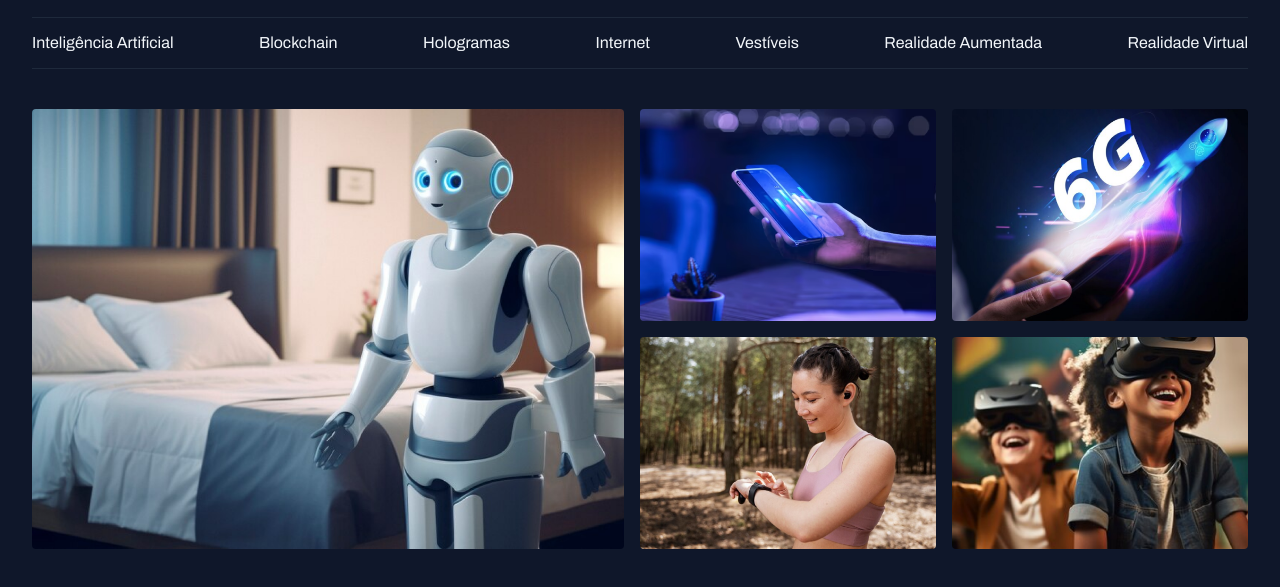
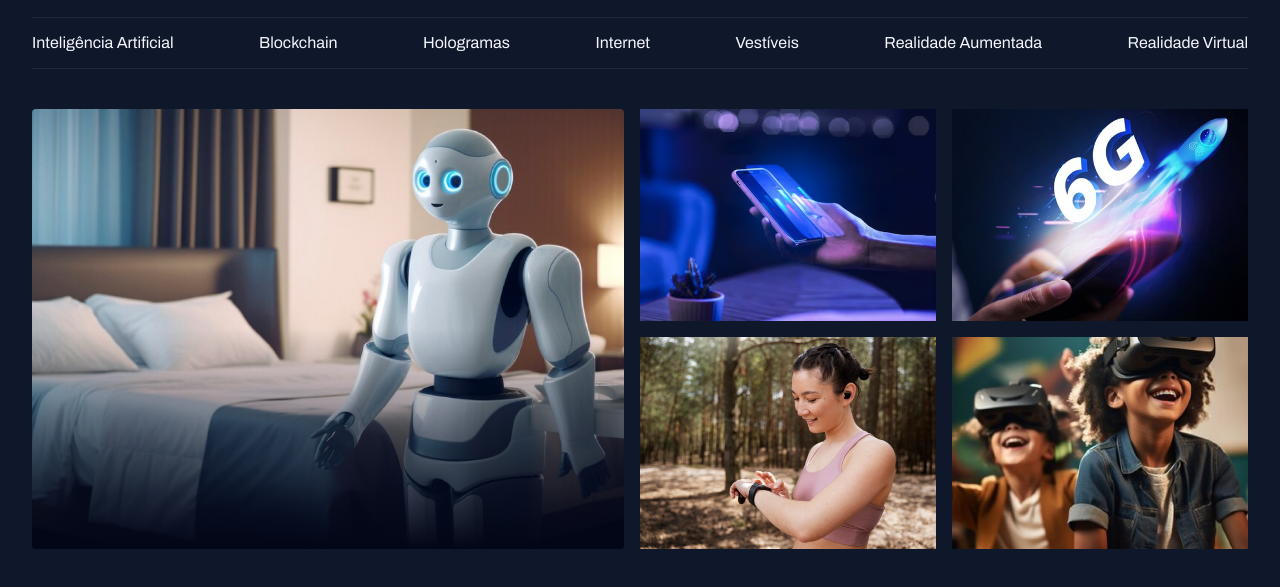
Before and after one commit to ThomasLossio/projeto-portal-de-noticias-grid, a plain HTML site: page index.html in a window 1280 px wide. Shown: the part 55-642 px from the top of the page. Drawn offline with Linux system fonts and the light colour scheme.

Commit message:
Adicionando fundo com degradê

```diff
--- a/index.html
+++ b/index.html
@@ -42,7 +42,7 @@
 
   <main class="grid container">
     <section id="featured" class="grid grid-flow-col gap-16">
-      <div>
+      <div class="card">
         <img src="assets/images/Image 01.png" alt="">
       </div>
 
--- a/styles/sections.css
+++ b/styles/sections.css
@@ -2,6 +2,23 @@
   img {
     height: 100%;
     object-fit: cover;
-    border-radius: 4px;
   }
 }
+
+.card {
+  border-radius: 4px;
+  overflow: hidden;
+  position: relative;
+
+  &::before {
+    content: "";
+    position: absolute;
+    inset: 0;
+    top: 50%;
+    background: linear-gradient(
+      180deg,
+      transparent 0%,
+      #020617 100%
+    )
+  }
+}
```
